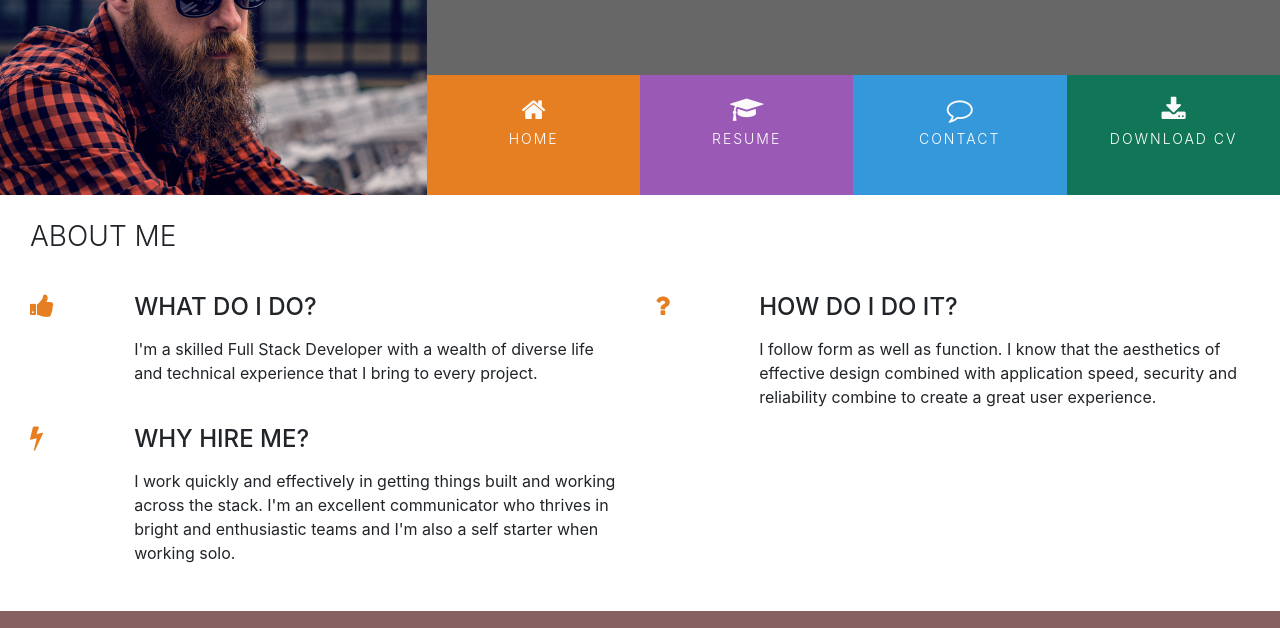
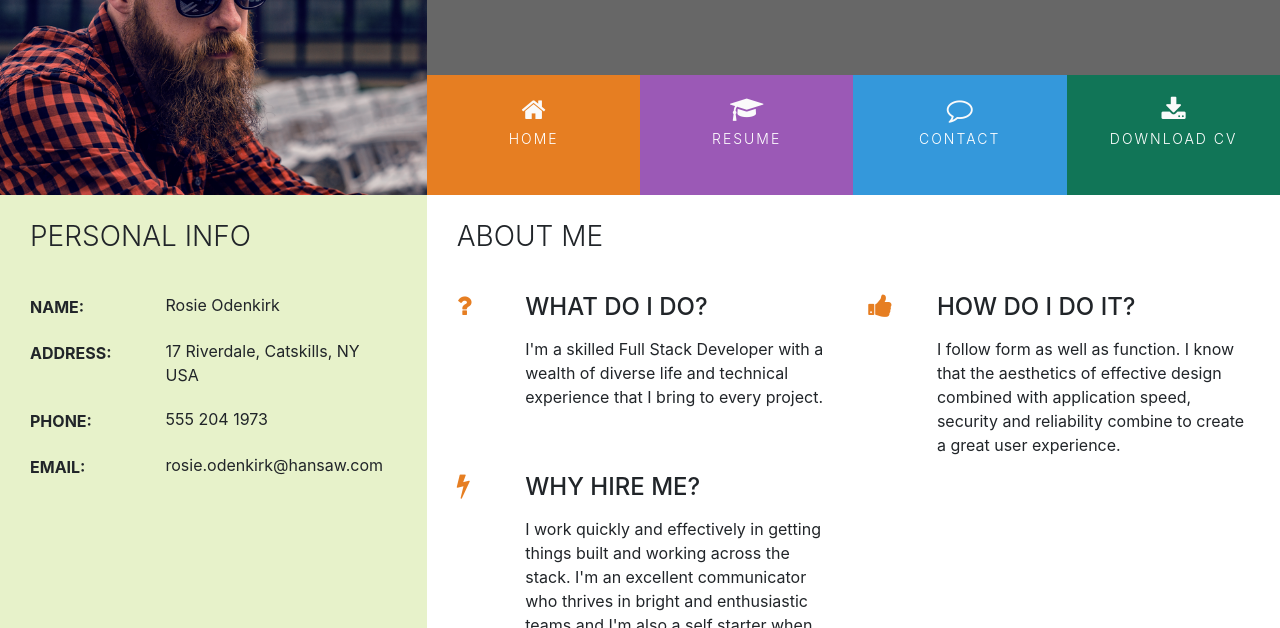
Before and after one commit to AlaYousef/resume-project, a plain HTML site: page index.html in a window 1280 px wide. Shown: the part 174-802 px from the top of the page. Drawn offline with nearby package versions, Linux system fonts and the light colour scheme.

Commit message:
style personal info

```diff
--- a/assets/css/style.css
+++ b/assets/css/style.css
@@ -7,6 +7,9 @@
 
 .bg-color-three-reasons {
     background-color: #fff;
+}
+.bg-color-personal-info{
+    background-color: #e7f2ca;
 }
 
 .ui-menu-color-home {
@@ -217,3 +220,33 @@ footer {
 .three-reasons-heading {
     margin-bottom: 15px;
 }
+
+/*--------------------------------------------pesronal-info*/
+.personal-info-item{
+    margin-bottom: 20px;
+    display: block;
+    clear: both;
+}
+.personal-info-item .key,
+.personal-info-item .value {
+    padding-right: 8px;
+    display: inline-block;
+
+}
+.personal-info-item .key p,
+.personal-info-item .value p {
+    margin: 0;
+}
+.personal-info-item .key {
+    width: 30%;
+    margin-right: 21px;
+    padding-top: 2px;
+    vertical-align: top;
+}
+.personal-info-item .key p{
+    font-weight: 700;
+}
+.personal-info-item .value{
+    position: relative;
+    width: 60%;
+}
--- a/index.html
+++ b/index.html
@@ -17,7 +17,7 @@
             <div class="col-md-8">
                 <div class="row no-gutters bg-color-name-title">
                     <div class="col heading">
-                        <h1 class="name">Alaa Yousef</h1>
+                        <h1 class="name">Rosie Odenkirk</h1>
                         <h2 class="title"> Full Stack Developer</h2>
                     </div>
                 </div>
@@ -43,7 +43,64 @@
         </div>
     </header>
     <section class="container-fluid">
-        <div class="row row-table">
+        <div class="row">
+            <div class="col-md-4 bg-color-personal-info section-column">
+                <div class="row">
+                    <div class="col-12">
+                        <h3 class="section-heading uppercase">
+                            Personal Info
+                        </h3>
+                    </div>
+                </div>
+                <div class="personal-info-item">
+                    <div class="key">
+                        <p class="uppercase">
+                            Name:
+                        </p>
+                    </div>
+                    <div class="value">
+                        <p>
+                            Rosie Odenkirk
+                        </p>
+                    </div>
+                </div>
+                <div class="personal-info-item">
+                    <div class="key">
+                        <p class="uppercase">
+                            Address:
+                        </p>
+                    </div>
+                    <div class="value">
+                        <p>
+                            17 Riverdale, Catskills, NY USA
+                        </p>
+                    </div>
+                </div>
+                <div class="personal-info-item">
+                    <div class="key">
+                        <p class="uppercase">
+                            Phone:
+                        </p>
+                    </div>
+                    <div class="value">
+                        <p>
+                            555 204 1973
+                        </p>
+                    </div>
+                </div>
+                <div class="personal-info-item">
+                    <div class="key">
+                        <p class="uppercase">
+                            Email:
+                        </p>
+                    </div>
+                    <div class="value">
+                        <p>
+                            rosie.odenkirk@hansaw.com
+                        </p>
+                    </div>
+                </div>
+            </div>
             <div class="col-md-8 bg-color-three-reasons section-column">
                 <div class="row">
                     <div class="col">
@@ -54,7 +111,7 @@
                     <div class="col-10 offset-1 offset-sm-0 col-sm-4 col-md-6">
                         <div class="row">
                             <div class="col-2">
-                                <i class="three-reasons-icon fa fa-thumbs-up" aria-hidden="true"></i>
+                                <i class="three-reasons-icon fa fa-question" aria-hidden="true"></i>
                             </div>
                             <div class="col-10">
                                 <h4 class="three-reasons-heading uppercase">What do I do?</h4>
@@ -63,12 +120,11 @@
                                 </p>
                             </div>
                         </div>
-
                     </div>
                     <div class="col-10 offset-1 offset-sm-0 col-sm-4 col-md-6">
                         <div class="row">
                             <div class="col-2">
-                                <i class="three-reasons-icon fa fa-question" aria-hidden="true"></i>
+                                <i class="three-reasons-icon fa fa-thumbs-up" aria-hidden="true"></i>
                             </div>
                             <div class="col-10">
                                 <h4 class="three-reasons-heading uppercase">How do I do it?</h4>
@@ -77,7 +133,6 @@
                                 </p>
                             </div>
                         </div>
-
                     </div>
                     <div class="col-10 offset-1 offset-sm-0 col-sm-4 col-md-6">
                         <div class="row">
@@ -91,9 +146,7 @@
                                 </p>
                             </div>
                         </div>
-
                     </div>
-
                 </div>
             </div>
         </div>
```
